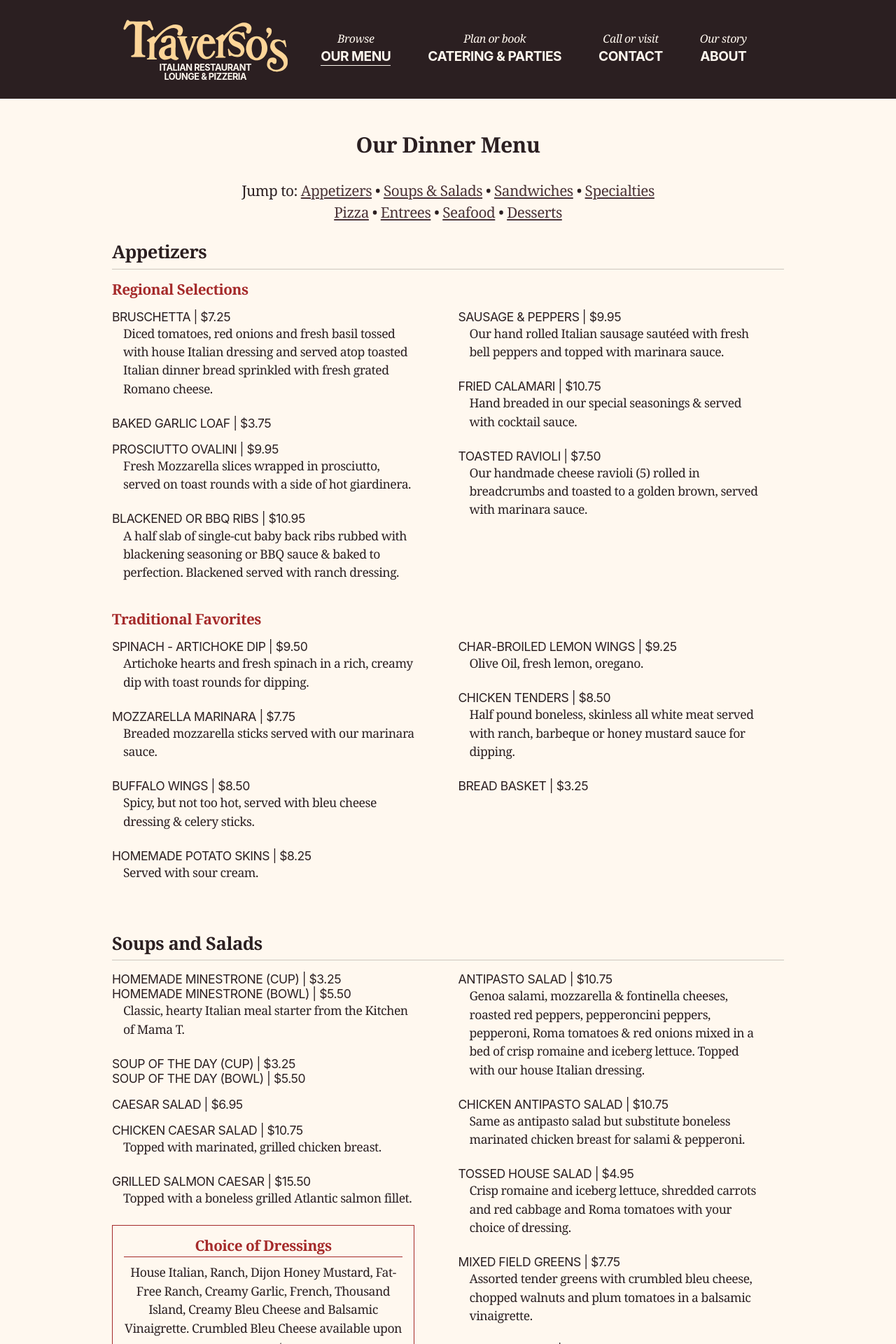
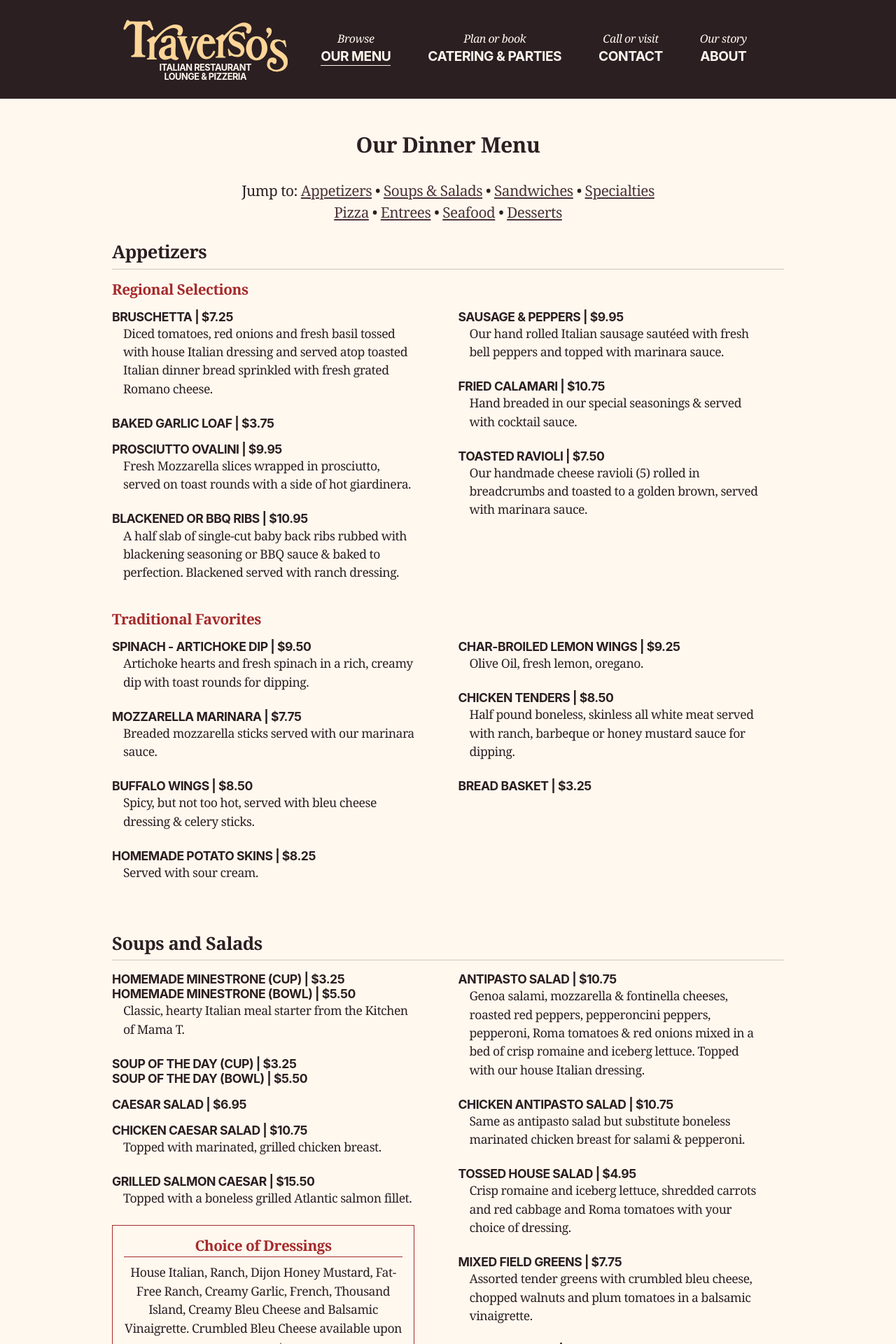
Before and after one commit to traversos/traversos.github.io, a Jekyll site: the page built from menu/index.html, in a window 1280 px wide. Shown: the top 1920 px of the page at 70% size. Built offline with Jekyll 4.4.1, drawn with Linux system fonts in a browser that asks for light colours; nearby versions of some CDN libraries.

Commit message:
Font/nav tweaks

```diff
--- a/_includes/home/header.html
+++ b/_includes/home/header.html
@@ -2,26 +2,36 @@
 
 <header class="header">
   <figure class="logo">
-    <a href="/"><img src="/assets/images/logo.svg" alt="Traverso’s"></a>
-    <figcaption>Italian Restaurant Lounge &amp; Pizzeria</figcaption>
+    <a href="/">
+      <img src="/assets/images/logo.svg" alt="Traverso’s">
+      <figcaption>Italian Restaurant Lounge &amp; Pizzeria</figcaption>
+    </a>
   </figure>
   <nav class="site-nav">
     <ul class="site-nav-items">
       <li class="site-nav__item {% if active[1] == 'menu' %} active {% endif %}">
-        <span>Browse</span>
-        <a href="/menu/">Our Menu</a>
+        <a href="/menu/">
+          <span class="site-nav-link__secondary">Browse</span>
+          <span class="site-nav-link__primary">Our Menu</span>
+        </a>
       </li>
       <li class="site-nav__item {% if active[1] == 'catering' %} active {% endif %}">
-        <span>Plan or book</span>
-        <a href="/catering/">Catering &amp; Parties</a>
+        <a href="/catering/">
+          <span class="site-nav-link__secondary">Plan or book</span>
+          <span class="site-nav-link__primary">Catering &amp; Parties</span>
+        </a>
       </li>
       <li class="site-nav__item {% if active[1] == 'contact' %} active {% endif %}">
-        <span>Call or visit</span>
-        <a href="/contact/">Contact</a>
+        <a href="/contact/">
+          <span class="site-nav-link__secondary">Call or visit</span>
+          <span class="site-nav-link__primary">Contact</span>
+        </a>
       </li>
       <li class="site-nav__item {% if active[1] == 'about' %} active {% endif %}">
-        <span>Our story</span>
-        <a href="/about/">About</a>
+        <a href="/about/">
+          <span class="site-nav-link__secondary">Our story</span>
+          <span class="site-nav-link__primary">About</span>
+        </a>
       </li>
     </ul>
   </nav>
--- a/assets/stylesheets/globals/_mixins.scss
+++ b/assets/stylesheets/globals/_mixins.scss
@@ -1,5 +1,5 @@
 // Typography ———————————————————————————————— •
-$font-serif: adriane, Georgia, 'Times New Roman', serif;
+$font-serif: adriane, 'Lucida Bright', Georgia, serif;
 $font-sans: -apple-system, ".SFNSText-Regular", "San Francisco", "Roboto", "Segoe UI", "Helvetica Neue", "Lucida Grande", sans-serif;
 
 @mixin font-smoothing($attr) {
--- a/assets/stylesheets/style.scss
+++ b/assets/stylesheets/style.scss
@@ -54,6 +54,8 @@
   @include media(small) {
     max-width: 200px;
   }
+
+  a { text-decoration: none; }
 
   figcaption {
     display: none;
@@ -112,7 +114,10 @@
     margin: 0 2.5rem;
   }
 
-  span {
+  a { text-decoration: none; }
+}
+
+.site-nav-link__secondary {
   display: block;
   font-size: 1rem;
   font-style: italic;
@@ -123,9 +128,8 @@
   }
 }
 
-  a {
+.site-nav-link__primary {
   color: $color-white-text;
-    text-decoration: none;
   text-transform: uppercase;
   font-family: $font-sans;
   font-weight: bold;
@@ -133,7 +137,6 @@
 
   @include media(medium) {
     font-size: 1.2rem;
-    }
   }
 }
 
@@ -163,6 +166,7 @@
 
 h4 {
   font: 1.1rem/1.2 $font-sans;
+  font-weight: bold;
   text-transform: uppercase;
 }
 
```
Lines whose indentation alone changed are shown as unchanged.
